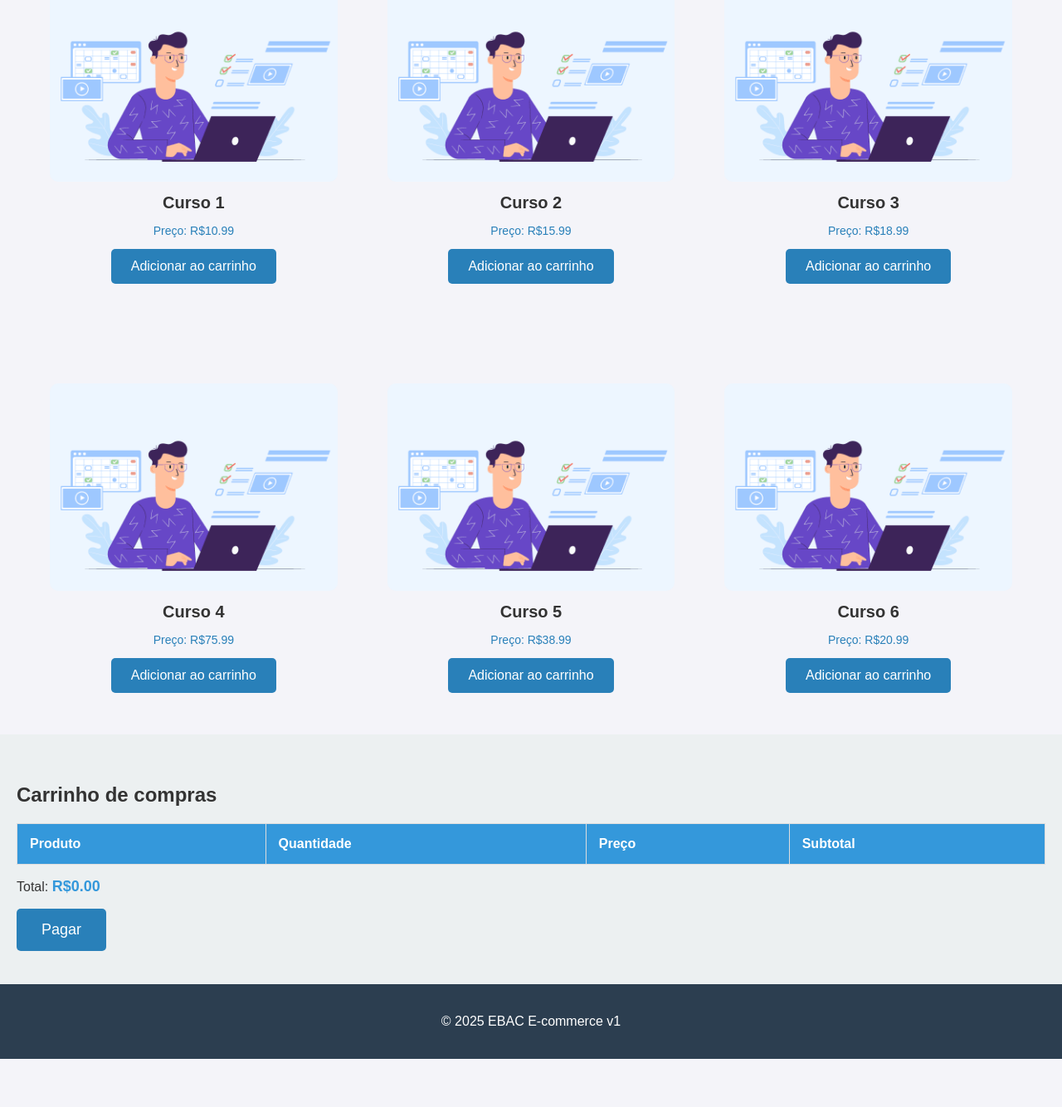
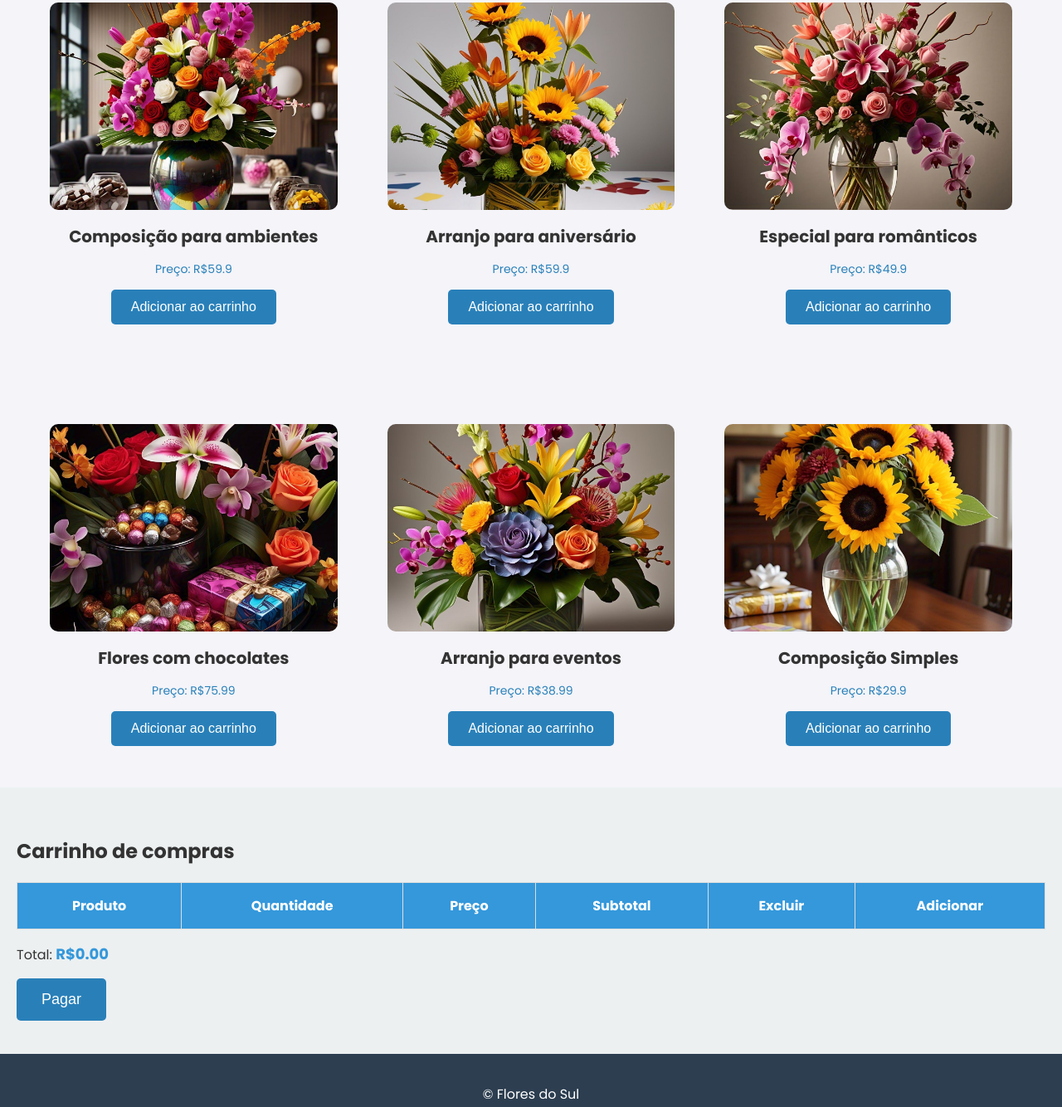
Before and after one commit to gabiapp/Atividade01_Desenvolvimento-Web-ADS, a plain HTML site: page index.html in a window 1280 px wide. Shown: the part 572-1906 px from the top of the page at 83% size. Before the commit the page ends 1848 px from the top, so only its background shows below. Drawn offline with Linux system fonts and the light colour scheme.

Commit message:
Imagens de apresentação dos produtos mudadas e sessão do carrinho modificada para compor botões de exclusão e adição de itens

```diff
--- a/index.html
+++ b/index.html
@@ -5,6 +5,7 @@
     <meta name="viewport" content="width=device-width, initial-scale=1.0">
     <title>E-commerce</title>
     <link rel="stylesheet" href="style.css">
+    <link rel="stylesheet" href="https://cdnjs.cloudflare.com/ajax/libs/font-awesome/6.7.2/css/all.min.css" integrity="sha512-Evv84Mr4kqVGRNSgIGL/F/aIDqQb7xQ2vcrdIwxfjThSH8CSR7PBEakCr51Ck+w+/U6swU2Im1vVX0SVk9ABhg==" crossorigin="anonymous" referrerpolicy="no-referrer" />
     <script src="script.js" defer></script>
 </head>
 <body>
@@ -40,6 +41,8 @@
                         <th>Quantidade</th>
                         <th>Preço</th>
                         <th>Subtotal</th>
+                        <th>Excluir</th>
+                        <th>Adicionar</th>
                     </tr>
                 </thead>
                 <tbody>
@@ -51,7 +54,7 @@
     </main>
 
     <footer>
-        <p>&copy; 2025 EBAC E-commerce v1</p>
+        <p>&copy; Flores do Sul</p>
     </footer>
 </body>
 </html>
--- a/script.js
+++ b/script.js
@@ -1,10 +1,10 @@
 let products = [
-    { id: 1, name: 'Curso 1', price: 10.99, image: './imagem_curso/imagem_curso.webp' },
-    { id: 2, name: 'Curso 2', price: 15.99, image: './imagem_curso/imagem_curso.webp' },
-    { id: 3, name: 'Curso 3', price: 18.99, image: './imagem_curso/imagem_curso.webp' },
-    { id: 4, name: 'Curso 4', price: 75.99, image: './imagem_curso/imagem_curso.webp' },
-    { id: 5, name: 'Curso 5', price: 38.99, image: './imagem_curso/imagem_curso.webp' },
-    { id: 6, name: 'Curso 6', price: 20.99, image: './imagem_curso/imagem_curso.webp' }
+    { id: 1, name: 'Composição para ambientes', price: 59.90, image: 'imagem_curso/arranjo_ambientes.jpeg' },
+    { id: 2, name: 'Arranjo para aniversário', price: 59.90, image: './imagem_curso/arranjo_aniversarios.jpeg' },
+    { id: 3, name: 'Especial para românticos', price: 49.90, image: './imagem_curso/arranjo_romanticos.jpeg' },
+    { id: 4, name: 'Flores com chocolates', price: 75.99, image: './imagem_curso/arranjo_chocolate.jpg' },
+    { id: 5, name: 'Arranjo para eventos', price: 38.99, image: './imagem_curso/arranjo_eventos.jpeg' },
+    { id: 6, name: 'Composição Simples', price: 29.90, image: './imagem_curso/arranjo_simples.jpeg' }
 ];
 
 let cart = [];
@@ -53,6 +53,8 @@ function renderCart() {
             <td>1</td>
             <td>R$${product.price}</td>
             <td>R$${product.price}</td>
+            <td class="btn_exc"><button><i class="fa-solid fa-trash"></i></button></td>
+            <td class="btn_add"><button><i class="fa-solid fa-plus"></i></button></td>
         `;
         cartTable.appendChild(cartRow);
     });
--- a/style.css
+++ b/style.css
@@ -1,5 +1,8 @@
+@import url('https://fonts.googleapis.com/css2?family=Poppins:ital,wght@0,100;0,200;0,300;0,400;0,500;0,600;0,700;0,800;0,900;1,100;1,200;1,300;1,400;1,500;1,600;1,700;1,800;1,900&display=swap');
+
+
 body {
-    font-family: 'Arial', Helvetica, sans-serif;
+    font-family: "Poppins", sans-serif;
     margin: 0;
     padding: 0;
     background-color: #f4f4f9;
@@ -102,7 +105,6 @@ nav li {
 .cart th, .cart td {
     border: 1px solid #ddd;
     padding: 15px;
-    text-align: left;
 }
 
 .cart th {
@@ -167,3 +169,8 @@ footer {
 .product button:hover {
     background-color: #3498db;
 }
+
+.btn_add, .btn_exc {
+    display: flex;
+    justify-content: center;
+}
```
Also changed, not shown: imagem_curso/arranjo_ambientes.jpeg (added), imagem_curso/arranjo_aniversarios.jpeg (added), imagem_curso/arranjo_chocolate.jpg (added), imagem_curso/arranjo_eventos.jpeg (added), imagem_curso/arranjo_romanticos.jpeg (added), imagem_curso/arranjo_simples.jpeg (added).
